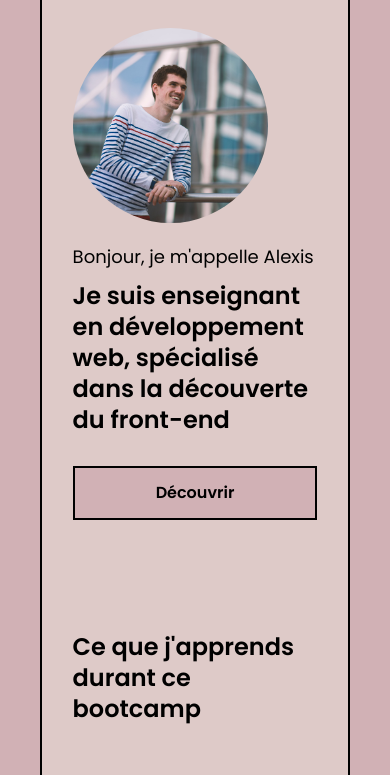
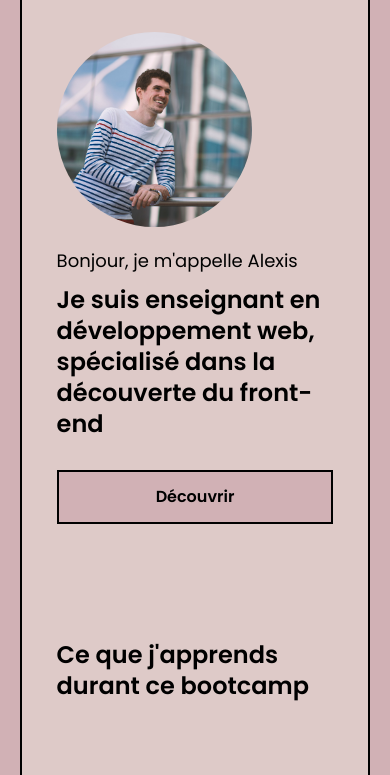
Before and after one commit to ProfCitron/SocialBuilder-Bootcamp, a plain HTML site: page index.html in a window 390 px wide. Shown: the part 116-891 px from the top of the page. Drawn offline with Linux system fonts and the light colour scheme.

Commit message:
:lipstick: Fix main margin on mobile device

```diff
--- a/style.css
+++ b/style.css
@@ -186,4 +186,9 @@ h2 {
     h2 {
         font-size: 24px;
     }
+
+    main {
+        margin-left: 20px;
+        margin-right: 20px;
+    }
 }
```
